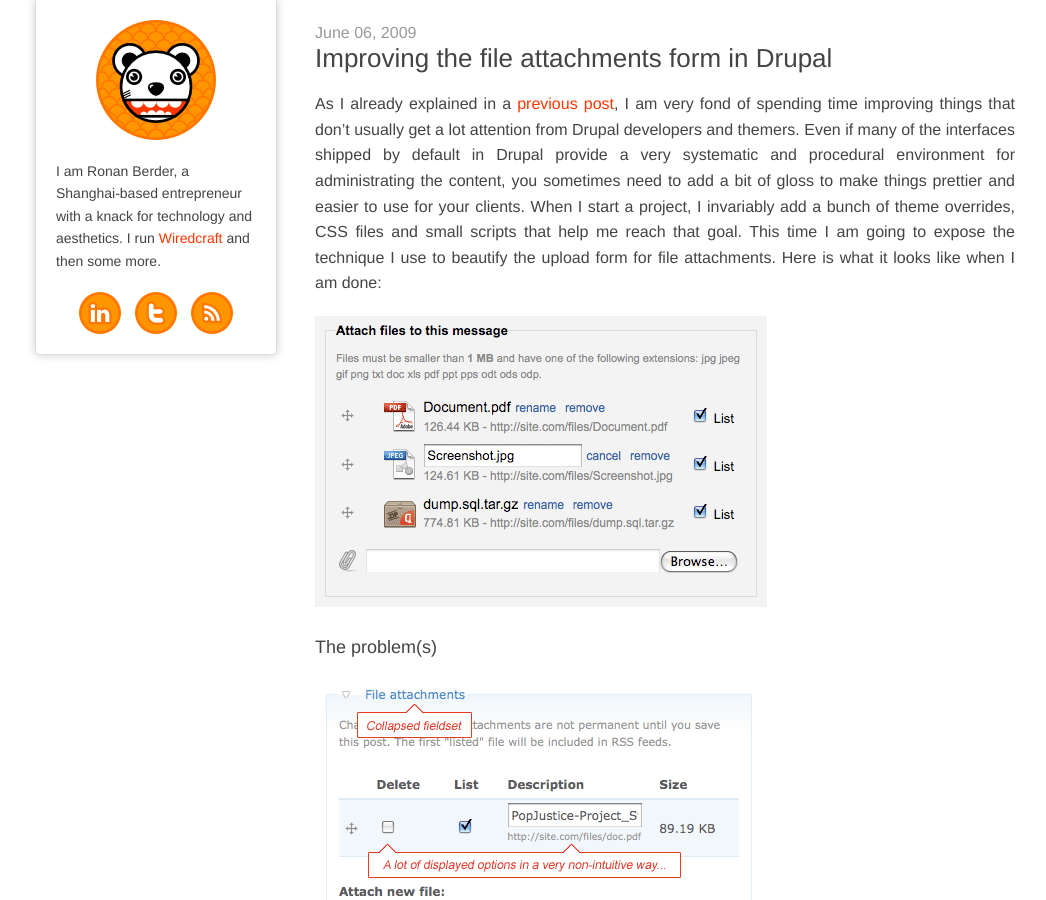
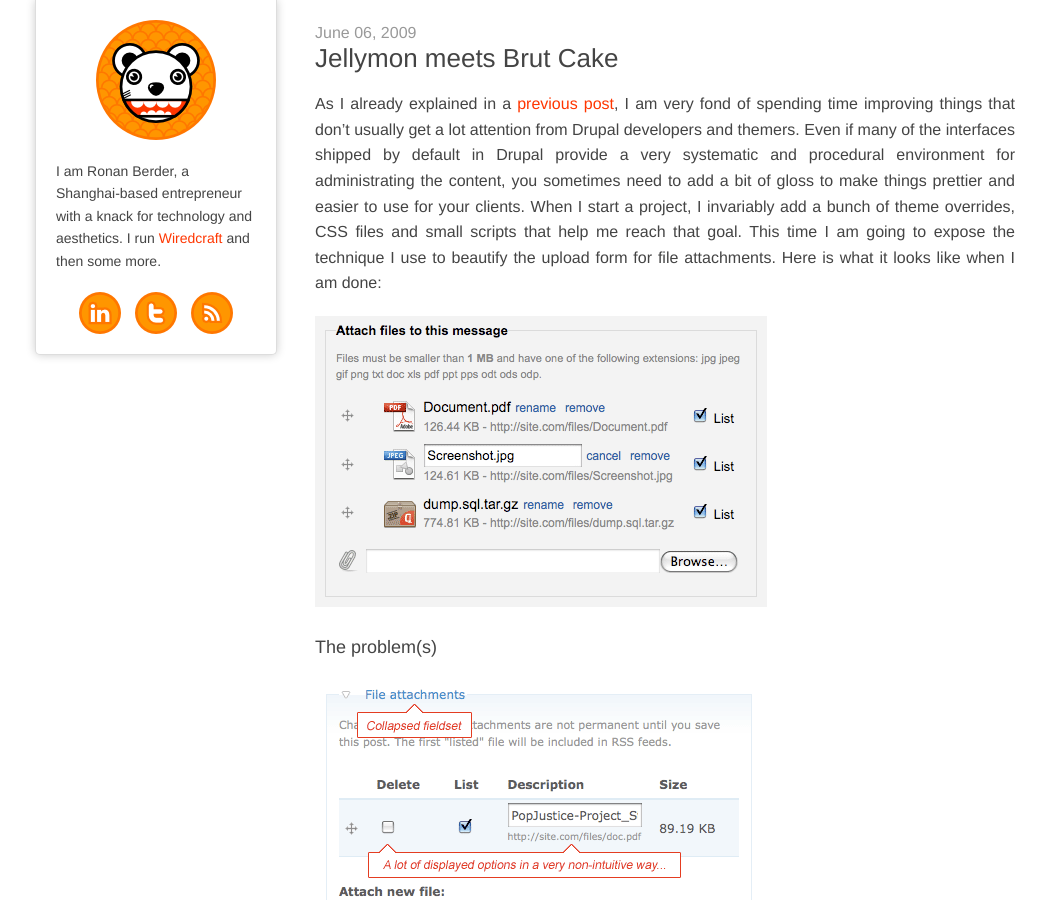
Before and after one commit to hunvreus/hunvreus.github.io, a Jekyll site: the page built from _posts/2009-06-06-improving-file-attachments-form-drupal.md, in a window 1280 px wide and 900 px high. Shown: the whole window, without its empty margins (5-1051 px from the left). Built offline with Jekyll 4.4.1, drawn with Linux system fonts in a browser that asks for light colours; nearby versions of some CDN libraries; some web fonts are replaced; comment, search, counter and statistics services are not loaded.

Commit message:
Updated _posts/2009-06-06-improving-file-attachments-form-drupal.md

```diff
--- a/_posts/2009-06-06-improving-file-attachments-form-drupal.md
+++ b/_posts/2009-06-06-improving-file-attachments-form-drupal.md
@@ -1,8 +1,12 @@
 ---
 layout: post
-title: "Improving the file attachments form in Drupal"
-comments: true
+title: "Jellymon meets Brut Cake"
 published: true
+media: [
+  [image1.png, "caption"],
+  [image2.png, "caption"],
+  [image3.png, "caption"]
+]
 ---
 
 As I already explained in a [previous post](/2009/04/16/theming-almost-hidden/), I am very fond of spending time improving things that don't usually get a lot attention from Drupal developers and themers. Even if many of the interfaces shipped by default in Drupal provide a very systematic and procedural environment for administrating the content, you sometimes need to add a bit of gloss to make things prettier and easier to use for your clients. When I start a project, I invariably add a bunch of theme overrides, CSS files and small scripts that help me reach that goal. This time I am going to expose the technique I use to beautify the upload form for file attachments. Here is what it looks like when I am done:
```
